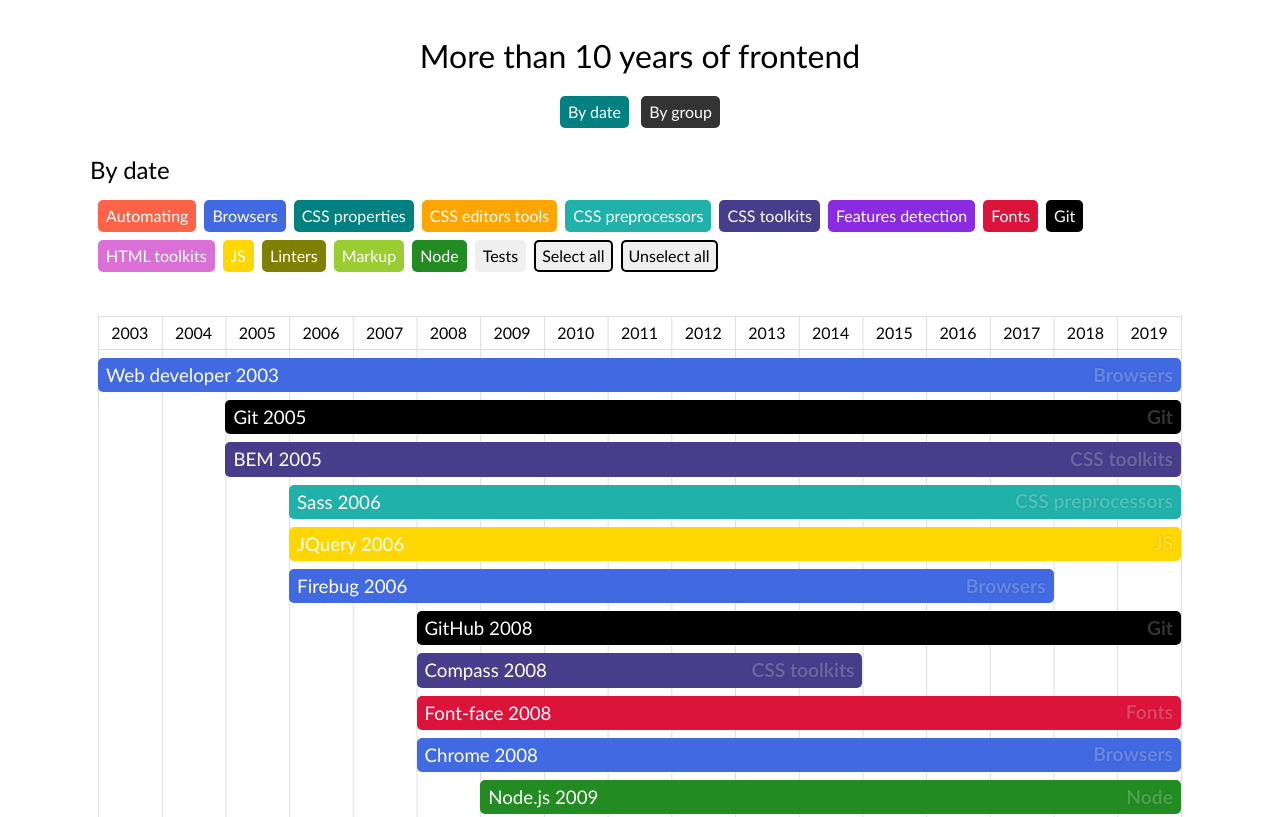
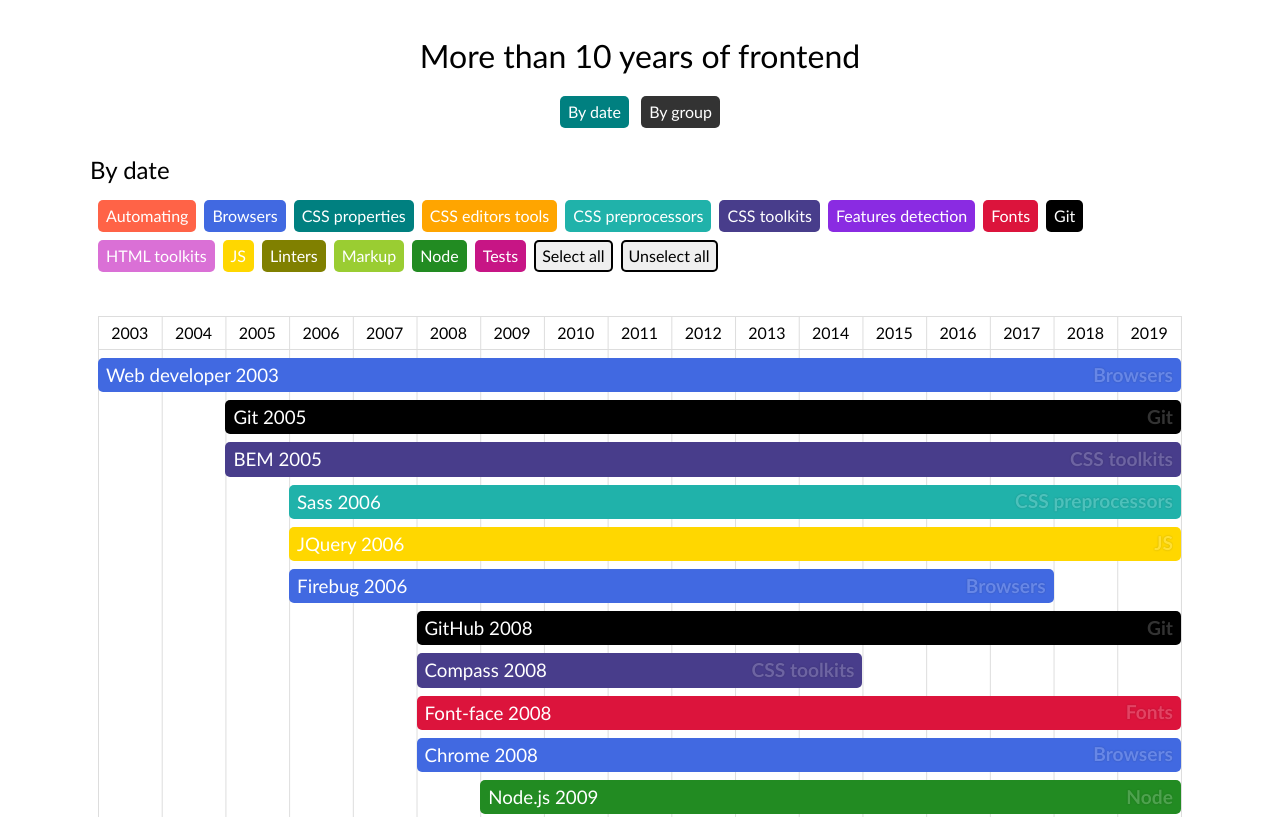
Before and after one commit to web-standards-ru/10-years-of-frontend, a plain HTML site: page index.html in a window 1280 px wide. Shown: the top 817 px of the page. Drawn offline with Linux system fonts and the light colour scheme.

Commit message:
Add color & styled for tests group

```diff
--- a/styles.css
+++ b/styles.css
@@ -21,6 +21,7 @@
   --col-css-properties: teal;
   --col-css-editors-tools: orange;
   --col-css-preprocessors: lightseagreen;
+  --col-css-toolkits: darkslateblue;
   --col-features-detection: blueviolet;
   --col-fonts: crimson;
   --col-git: black;
@@ -29,7 +30,7 @@
   --col-linters: olive;
   --col-markup: yellowgreen;
   --col-node: forestgreen;
-  --col-css-toolkits: darkslateblue;
+  --col-tests: mediumvioletred;
 }
 
 BODY {
@@ -480,6 +481,17 @@
   color: #FFF;
 }
 
+/* Tests */
+.nav-group__control--type-tests {
+  background: #FFF;
+  color: var(--col-tests);
+}
+.list-data__item--type-tests,
+.nav-group__control--type-tests.nav-group__control--active {
+  background: var(--col-tests);
+  color: #FFF;
+}
+
 /* Select/unselect */
 .list-data__item--type-select-all,
 .list-data__item--type-unselect-all {
```
